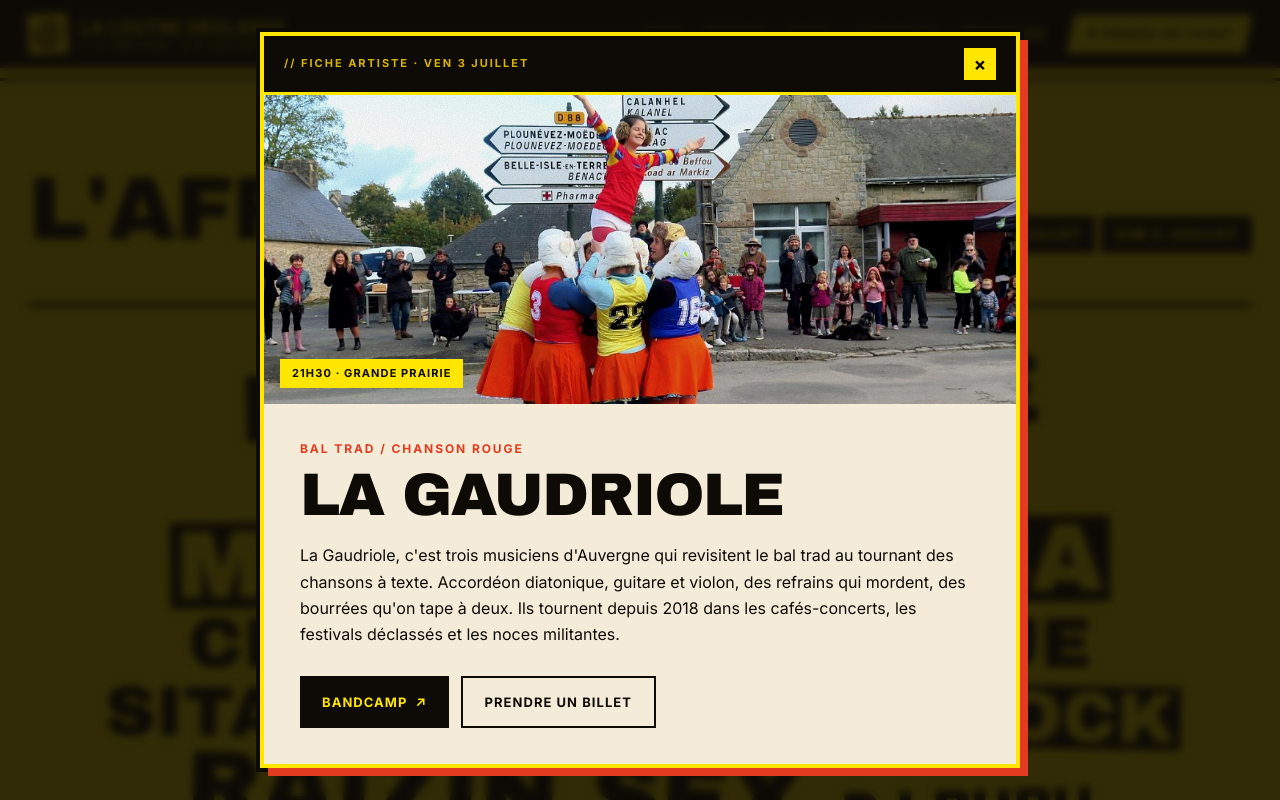
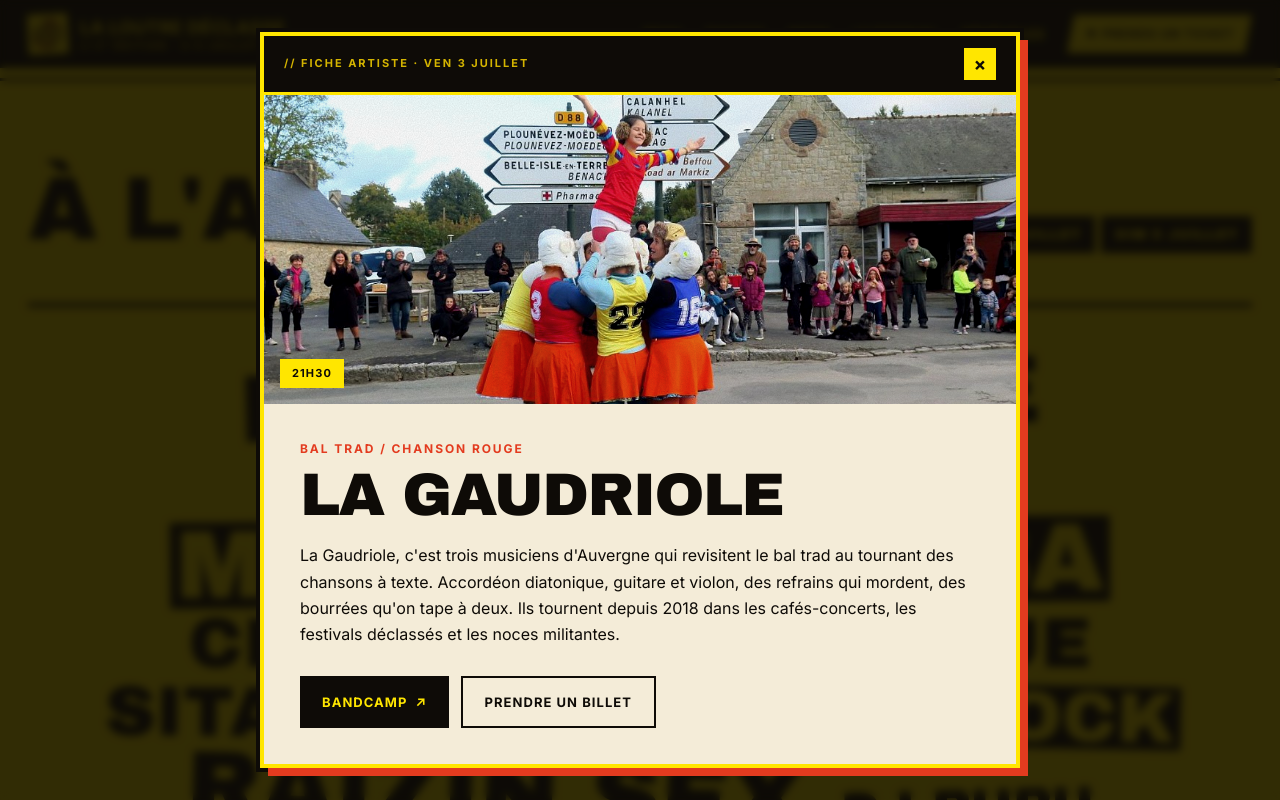
Before and after one commit to davidvoge/la-loutre-declasse, a React (Vite) app: page / in a window 1280 px wide. Both pictures are taken after a click on the button "LA GAUDRIOLE". Shown: the part 700-1500 px from the top of the page. Built offline with nearby package versions, Linux system fonts and the light colour scheme; no server answers.

Commit message:
Retirer les scènes et renommer le titre de la programmation.
Le titre devient « à l'affiche », sans affichage de lieu dans la grille ni la modale artiste.

Co-authored-by: Cursor <cursoragent@cursor.com>

```diff
--- a/src/components/PhotocopieSite.jsx
+++ b/src/components/PhotocopieSite.jsx
@@ -121,7 +121,7 @@ function Lineup({ lineup, onOpenArtist }) {
     <section id="programmation" className="lineup">
       <div className="site-container">
         <div className="lineup__head">
-          <h2 className="lineup__title">L&apos;AFFICHE.</h2>
+          <h2 className="lineup__title">à l&apos;affiche.</h2>
           <div className="lineup__days">
             {DAYS.map((d) => (
               <a
@@ -189,7 +189,7 @@ function DayBlock({ day, lineup, onOpenArtist }) {
               <div className="act-row__genre">{a.genre}</div>
             </div>
             <div className="act-row__desc">
-              <strong>{a.stage}</strong> · {a.desc.slice(0, 70)}
+              {a.desc.slice(0, 70)}
               {a.desc.length > 70 ? '…' : ''}
             </div>
             <button type="button" className="act-row__btn" onClick={() => onOpenArtist(a.id)}>
@@ -469,9 +469,7 @@ function ArtistModal({ artistId, lineup, onClose }) {
         <div className="modal__photo">
           <img src={artist.img} alt="" />
           <div className="modal__photo-noise" style={{ backgroundImage: NOISE }} />
-          <div className="modal__photo-badge">
-            {artist.time} · {artist.stage}
-          </div>
+          <div className="modal__photo-badge">{artist.time}</div>
         </div>
 
         <div className="modal__body">
--- a/src/lib/sanity.js
+++ b/src/lib/sanity.js
@@ -21,7 +21,6 @@ export const ARTISTS_QUERY = `*[_type == "artist"] {
   "long": description,
   "img": coalesce(photo.asset->url, photoUrl),
   time,
-  stage,
   "url": coalesce(externalUrl, "#"),
   urlLabel
 }`;
```
Also changed, not shown: 1 other file (tests, documents, lock files or other folders).
